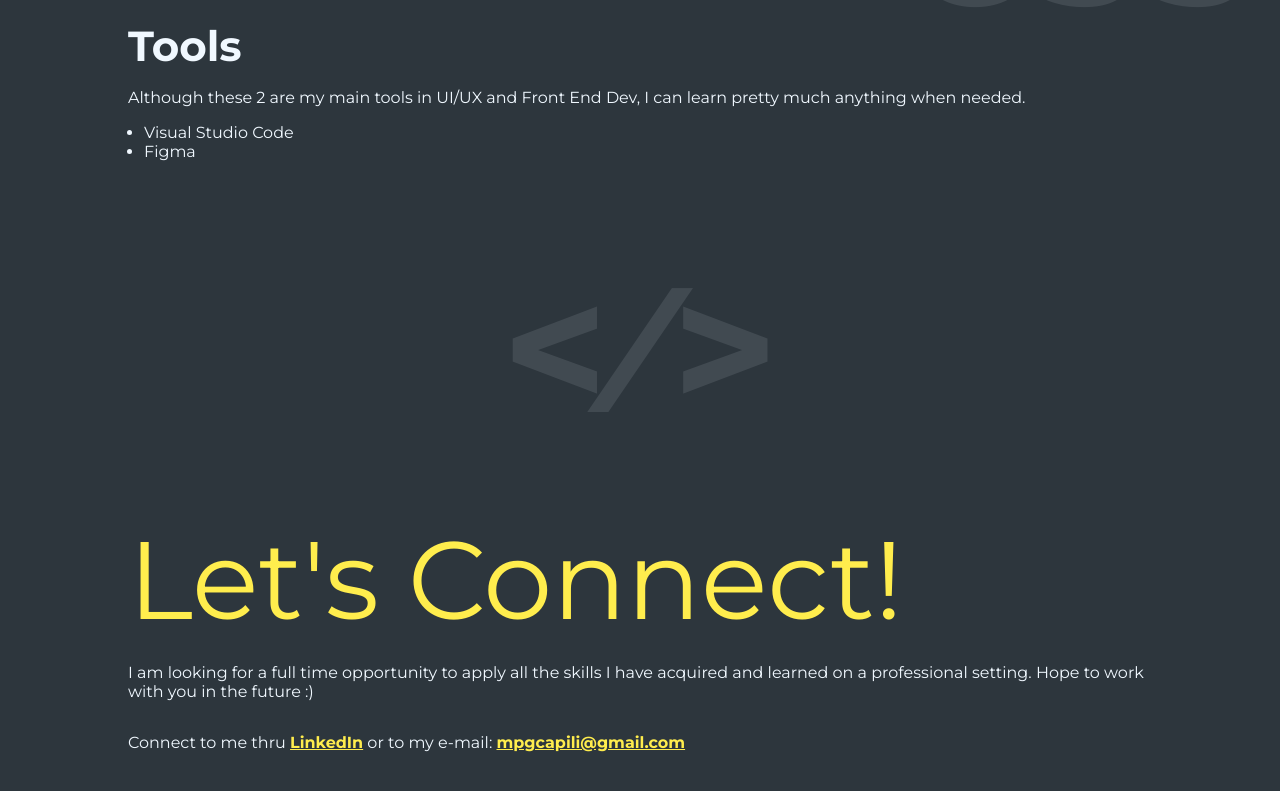
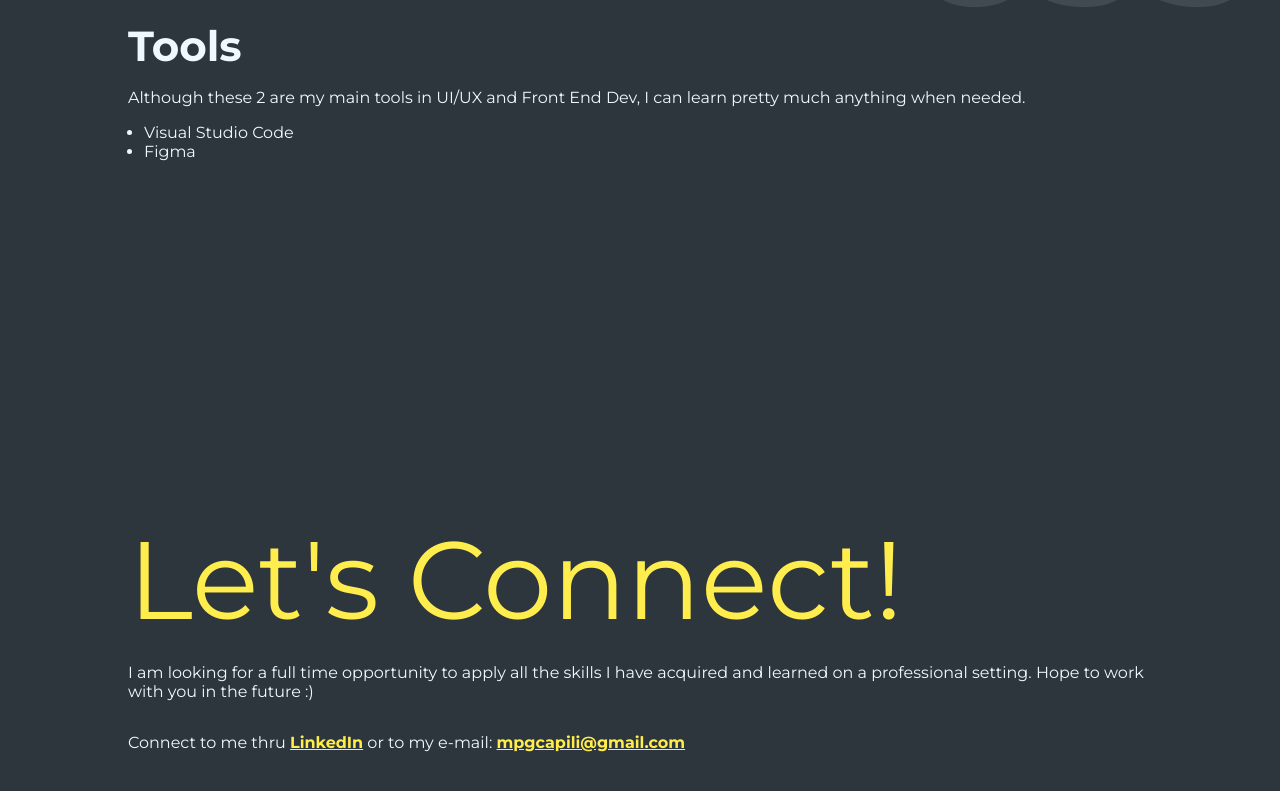
Before and after one commit to mpgcapili/myportfolio2022.github.io, a React (Create React App) app: page / in a window 1280 px wide. Shown: the part 5043-5834 px from the top of the page. Built offline with nearby package versions, Linux system fonts and the light colour scheme.

Commit message:
Removing the End tag design
Removing End tag design for the meantime.

```diff
--- a/src/components/Contact.js
+++ b/src/components/Contact.js
@@ -76,7 +76,8 @@ const Contact = () => {
         <>
 
             <div className='ctact-div' id='contact'>
-                <EndTag />
+                {/* @todo: uncomment if we are fixing responsive design part */}
+                {/* <EndTag /> */}
                 <motion.section className='contact-div'
                     initial="hidden"
                     whileInView="visible"
```
